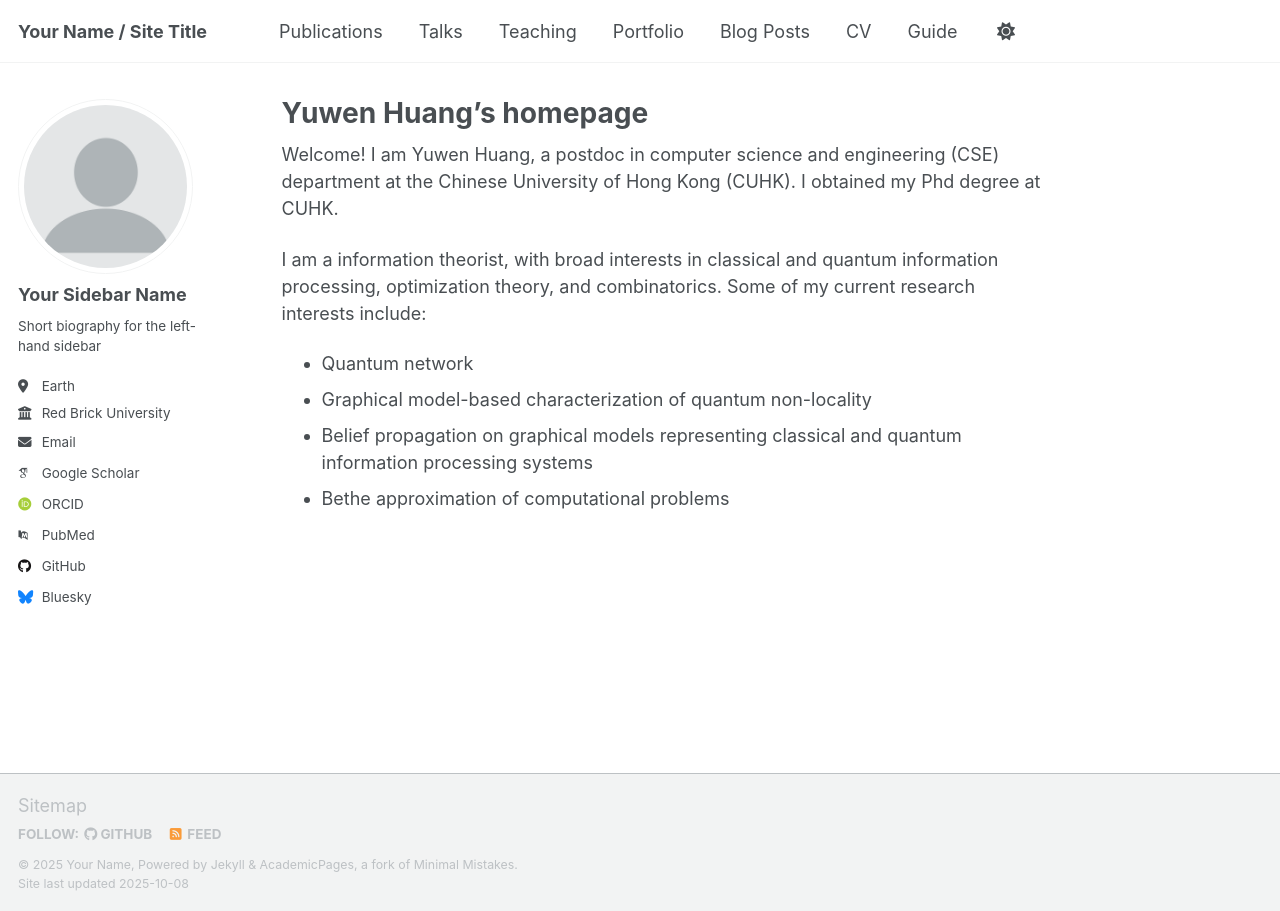
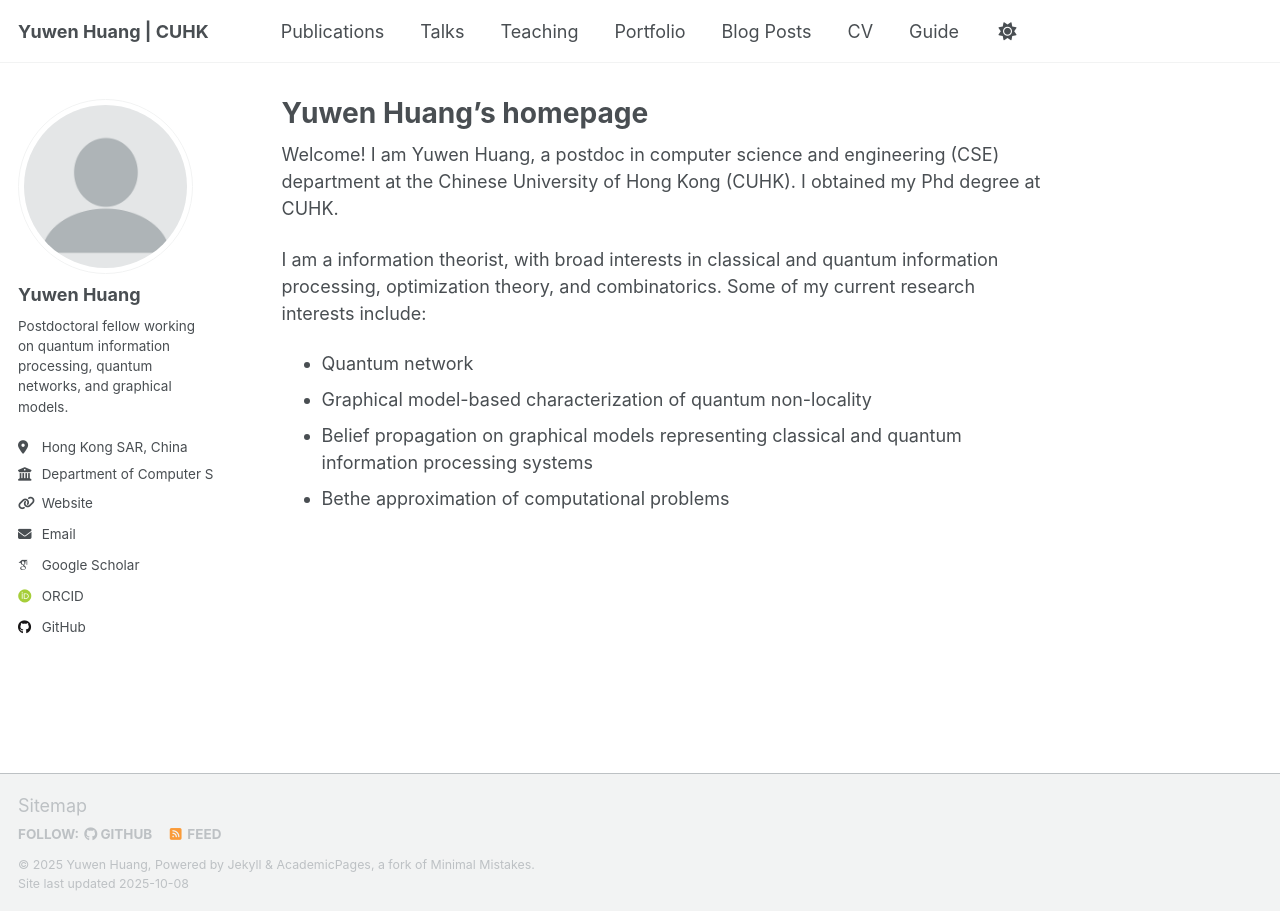
Before and after one commit to YuwenHuang0/YuwenHuang0.github.io, a Jekyll site: the page built from _pages/about.md, in a window 1280 px wide. Built offline with Jekyll 4.4.1, drawn with Linux system fonts in a browser that asks for light colours; some web fonts are replaced; a script that is not in the unit is left out.

Commit message:
Update _config.yml

```diff
--- a/_config.yml
+++ b/_config.yml
@@ -9,14 +9,14 @@
 # Basic Site Settings
 locale                   : "en-US"
 site_theme               : "default" # Currently available options are "default", "air"
-title                    : "Your Name / Site Title"
+title                    : "Yuwen Huang | CUHK"
 title_separator          : "-"
-name                     : &name "Your Name"
-description              : &description "Your Name's academic portfolio"   # Update this with a general description of your site, this is the default if not overridden by a page
-url                      : https://academicpages.github.io # The base hostname & protocol for your site e.g. "https://[your GitHub username].github.io",
+name                     : &name "Yuwen Huang"
+description              : &description "Postdoctoral fellow in computer science and engineering at The Chinese University of Hong Kong"   # Update this with a general description of your site, this is the default if not overridden by a page
+url                      : https://yuwenhuang0.github.io # The base hostname & protocol for your site e.g. "https://[your GitHub username].github.io",
                                                            # or if you already have some other page hosted on Github then use "https://[your GitHub username].github.io/[Your Repo Name]"
 baseurl                  : "" # the subpath of your site, e.g. "/blog"
-repository               : "academicpages/academicpages.github.io"
+repository               : "YuwenHuang0/YuwenHuang0.github.io"
 
 # Site Author - The following control what appear as part of the author content on the side bar.
 #               If a field is blank the icon and link will not appear, otherwise it will be shown.
@@ -24,23 +24,23 @@ repository               : "academicpages/academicpages.github.io"
 author:
   # Biographic information
   avatar           : "profile.png"
-  name             : "Your Sidebar Name"
+  name             : "Yuwen Huang"
   pronouns         : # example: "she/her"
-  bio              : "Short biography for the left-hand sidebar"
-  location         : "Earth"
-  employer         : "Red Brick University"
-  uri              : # URL
-  email            : "none@example.org"
+  bio              : "Postdoctoral fellow working on quantum information processing, quantum networks, and graphical models."
+  location         : "Hong Kong SAR, China"
+  employer         : "Department of Computer Science and Engineering, CUHK"
+  uri              : "https://yuwenhuang0.github.io"
+  email            : "yuwen.huang@link.cuhk.edu.hk"
 
   # Academic websites
   academia         : # URL
   arxiv            : # URL - Update with the correct link to your profile
-  googlescholar    : "https://scholar.google.com/citations?user=PS_CX0AAAAAJ"
+  googlescholar    : "https://scholar.google.com/citations?user=9A1utW0AAAAJ"
   inspire-hep      : # URL
   impactstory      : # URL
-  orcid            : "http://orcid.org/yourorcidurl"
+  orcid            : "https://orcid.org/0000-0003-1189-5690"
   semantic         : # URL
-  pubmed           : "https://www.ncbi.nlm.nih.gov/pubmed/?term=john+snow"
+  pubmed           :
   researchgate     : # URL
   scopus           : # URL
 
@@ -48,13 +48,13 @@ author:
   bitbucket        : # Username - Update with your username on the site
   codepen          : # Username
   dribbble         : # Username
-  github           : "academicpages"
+  github           : "YuwenHuang0"
   kaggle           : # Username
   stackoverflow    : # User number or user number and name (i.e., use "1" or "1/jeff-atwood")
 
   # Social media
   artstation       : # Username
-  bluesky          : "bsky.app" # Replace this with you Bluesky username
+  bluesky          :
   facebook         : # Username
   flickr           : # Username
   foursquare       : # Username
```
